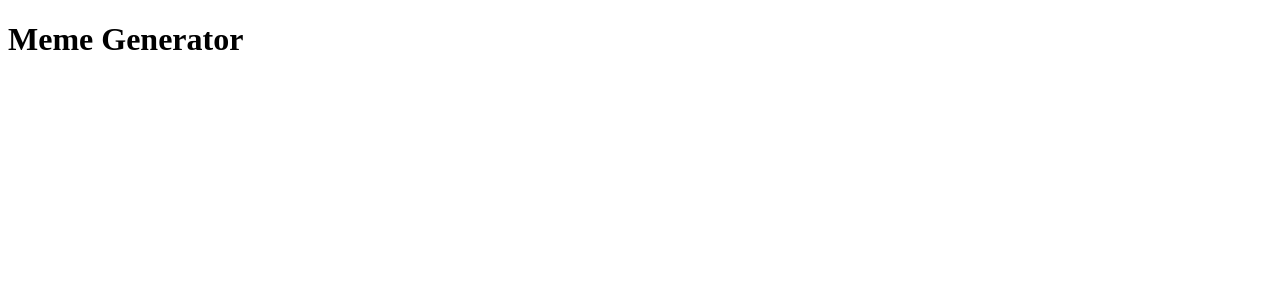
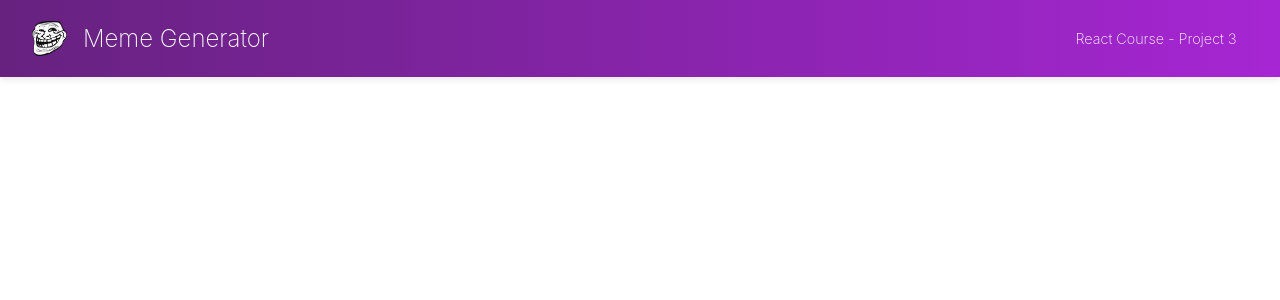
Before and after one commit to Rmaki27/Meme-Generator, a React (Vite) app in the folder Meme-Generator/: page / in a window 1280 px wide. Shown: the top 300 px of the page. Built offline with nearby package versions, Linux system fonts and the light colour scheme.

Commit message:
Style navbar

```diff
--- a/Meme-Generator/src/App.css
+++ b/Meme-Generator/src/App.css
@@ -0,0 +1,38 @@
+body {
+  margin: 0;
+  font-family: "Inter", sans-serif;
+}
+
+.Header--container {
+  display: flex;
+  justify-content: space-between;
+  align-items: center;
+  background: linear-gradient(90deg, #672280 1.18%, #a626d3 100%);
+
+  color: #fcfcfc;
+  padding: 0.5em 2em;
+  box-shadow: 0px 2.98256px 7.4564px rgba(0, 0, 0, 0.1);
+}
+
+.Header--title-container {
+  display: flex;
+  align-items: center;
+}
+
+.Header--icon {
+  width: 35px;
+  height: 35px;
+  margin-right: 1em;
+}
+
+.Header--title {
+  font-size: 1.5em;
+  font-weight: 200;
+}
+
+.Header--course-number {
+  font-size: 0.9em;
+  font-weight: 200;
+  color: #ffffff;
+  margin-right: 0.8em;
+}
--- a/Meme-Generator/src/components/Header.jsx
+++ b/Meme-Generator/src/components/Header.jsx
@@ -2,10 +2,11 @@
 export default function Header() {
     return (
         <div className="Header--container">
-            <div className="Header--title">
-                {/* <img src="" alt="meme icon" /> */}
-                <h1>Meme Generator</h1>
+            <div className="Header--title-container">
+                <img className="Header--icon" src="../public/images/troll-face.png" alt="meme icon" />
+                <h1 className="Header--title">Meme Generator</h1>
             </div>
+            <h2 className="Header--course-number">React Course - Project 3</h2>
         </div>
     )
 }
```
